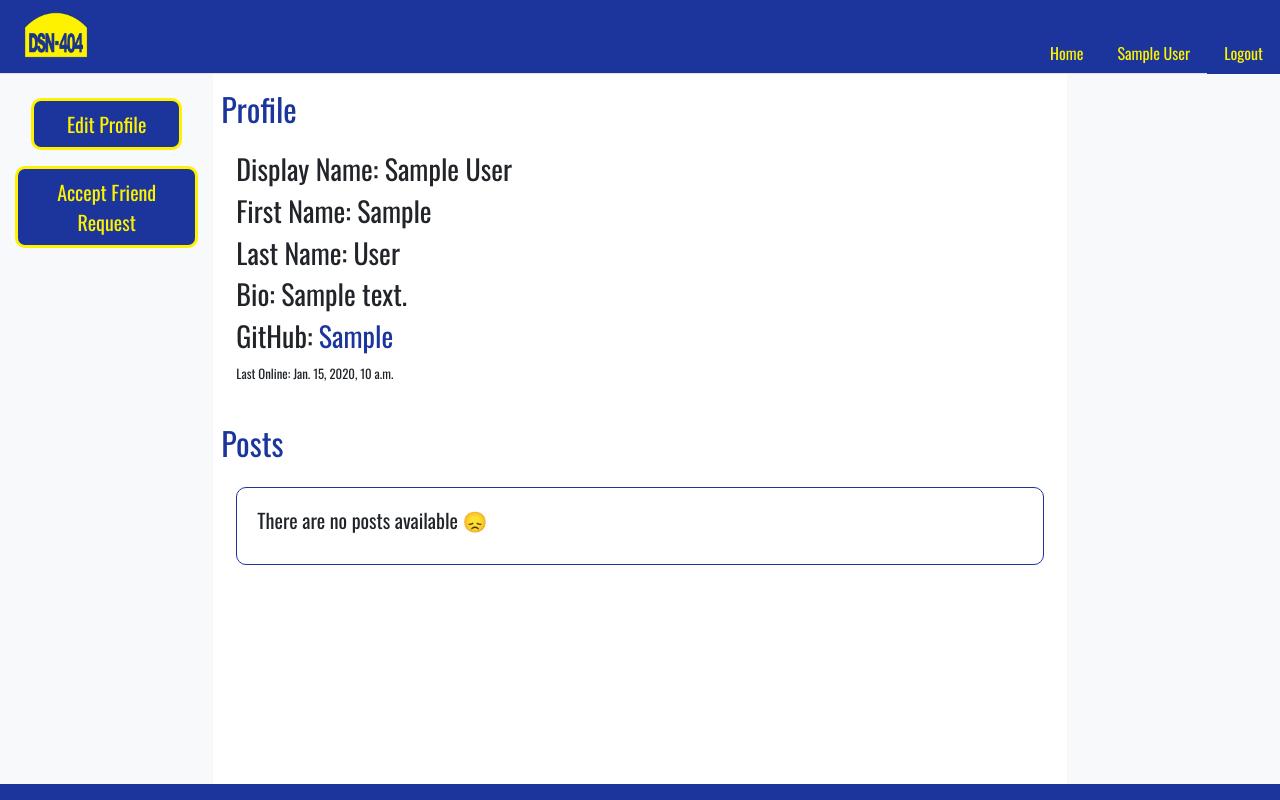
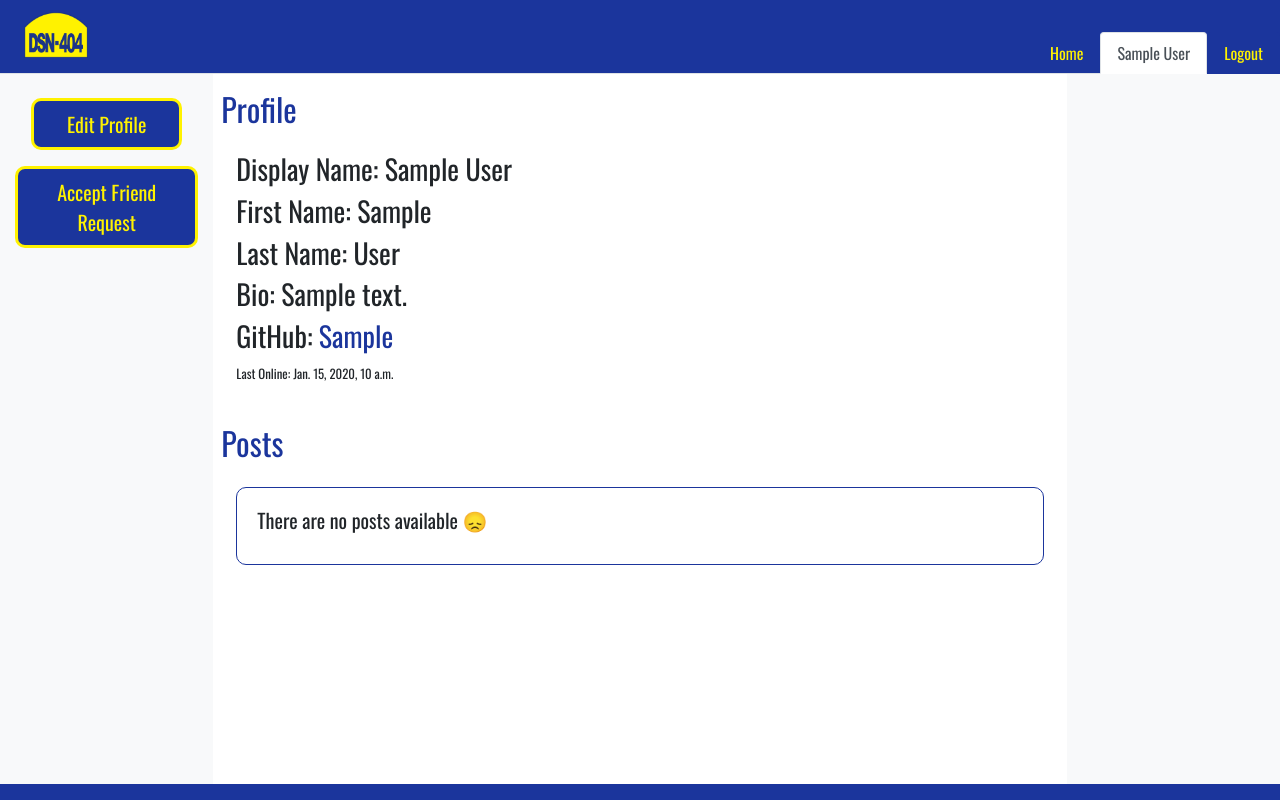
Before and after one commit to CMPUT404-Group-Project/Distributed-Social-Networking, a Django app: page /author/1/ in a window 1280 px wide. Run offline with Django 3.2, Linux system fonts and the light colour scheme; a user stored in the database is signed in; tables that the repository leaves empty hold one stand-in row (values such as "Sample post"); some libraries are stand-ins or nearby versions.

Commit message:
Added active bg for profile tab
For consistency

```diff
--- a/distributedsocialnetwork/author/templates/detailed_author.html
+++ b/distributedsocialnetwork/author/templates/detailed_author.html
@@ -1,6 +1,7 @@
 {% extends 'base.html' %}
 {% load markup_tags %}
 {% block title %} {{ author.displayName }} {% endblock %}
+{% block nav-profile%}<a class="nav-link active" href="{{request.user.url}}">{{ request.user|title }}</a>{% endblock %}
 {% block stylesheet %}
 <style>
   .markdown-content{
```
